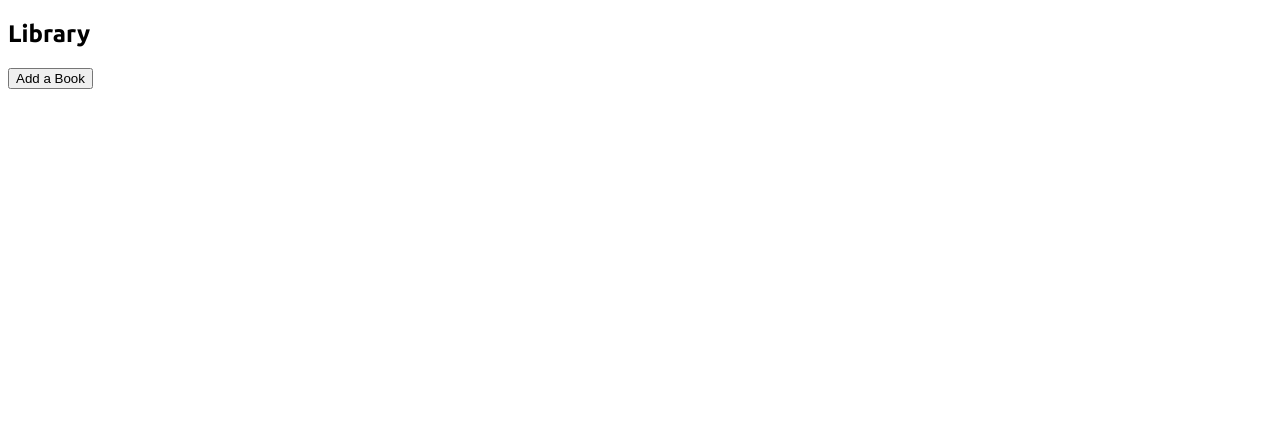
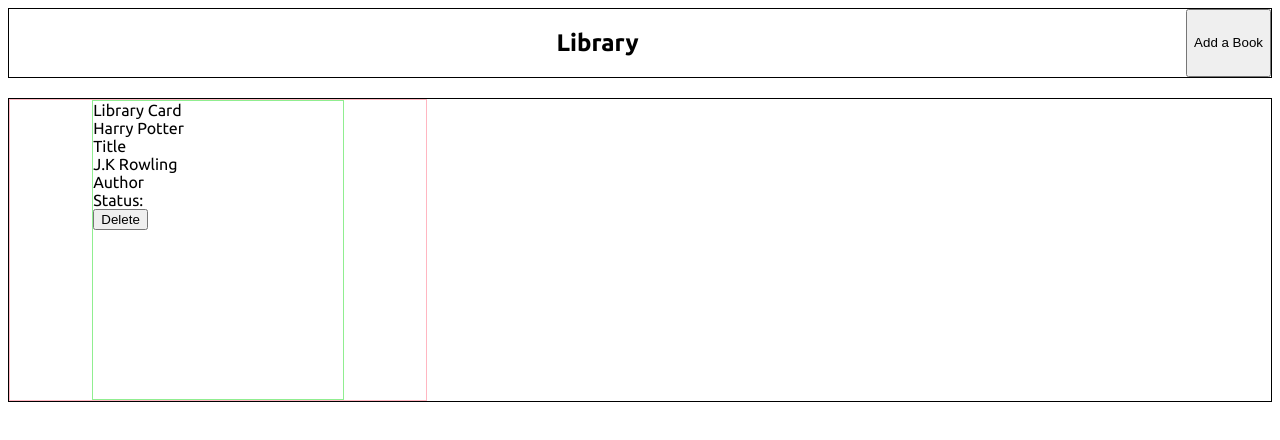
Before and after one commit to Danny-Lau1/library, a plain HTML site: page index.html in a window 1280 px wide. Drawn offline with Linux system fonts and the light colour scheme.

Commit message:
create container layout for a row of books

```diff
--- a/index.html
+++ b/index.html
@@ -10,13 +10,47 @@
     </head>
 
     <body>
-        <section>
-            <h1>Library</h1>
-            <button id="showModal">Add a Book</button>
-        </section>
-        <section>
+        <div class="page-container">
+            <section class="header">
+                <div></div>
+                <h1>Library</h1>
+                <button id="showModal">Add a Book</button>
+            </section>
+            <section class="library-container">
+                <div class="book-container">
+                    <div class="card-container">
+                        <div class="upper-container">
+                            <div class="container-title">
+                                Library Card
+                            </div>
+                            <div id="library-title">
+                                Harry Potter
+                            </div>
+                            <div>
+                                Title
+                            </div>
+                            <div class="library-author">
+                                J.K Rowling
+                            </div>
+                            <div>
+                                Author
+                            </div>
+                        </div>
+                        <div class="lower-container">
+                            <div class="library-status">
+                                Status:
+                            </div>
+                            <div class="library-delete">
+                                <button>Delete</button>
+                            </div>
+                        </div>
+                    </div>
+                </div>
 
-        </section>
+
+            </section>
+        </div>
+
         <dialog id="modal">
             <form action="" id="form">
                 <h2>Add Your Book Here</h2>
--- a/style.css
+++ b/style.css
@@ -2,7 +2,60 @@
 
 body {
     font-family: "ubuntu", sans-serif;
+
 }
+
+.page-container {
+    display: flex;
+    flex-direction: column;
+}
+
+.header {
+    flex: 2;
+    display: flex;
+    justify-content: space-between;
+    border: 1px solid black;
+
+}
+
+
+
+/*-------------- Library Card ---------------*/
+
+/*
+.library-container is the container for the whole bottom half of the page.
+Each .book-container contains a card card.
+The .card-container contains all the details of the book
+I chose to do it this way because I made each .book-container's width 33%
+and I am using flex-wrap, so when I add a 4th book, the next row will appear.
+I am making the card-container style to be like an actual vintage library card style.
+
+
+*/
+
+.library-container {
+    margin-top: 20px;
+    flex: 3;
+    display: flex;
+    flex-wrap: wrap;
+    border: 1px solid black;
+}
+
+.book-container {
+    height: 300px;
+    width: 33%;
+    display: flex;
+    justify-content: center;
+    border: 1px solid lightpink
+}
+
+.card-container {
+    width: 60%;
+    border: 1px solid lightgreen;
+}
+
+
+
 
 /*-------------- Modal---------------*/
 
@@ -79,6 +132,4 @@ select {
     border-radius: 10px;
     box-shadow: 2px 2px 6px 0px black;
     margin-right: 15px;
-
-
 }
```
